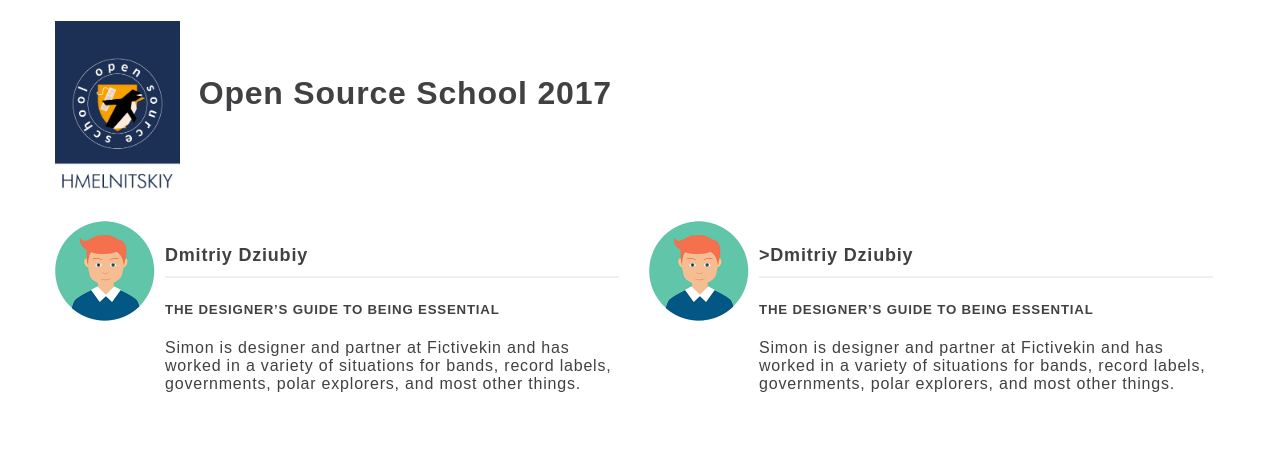
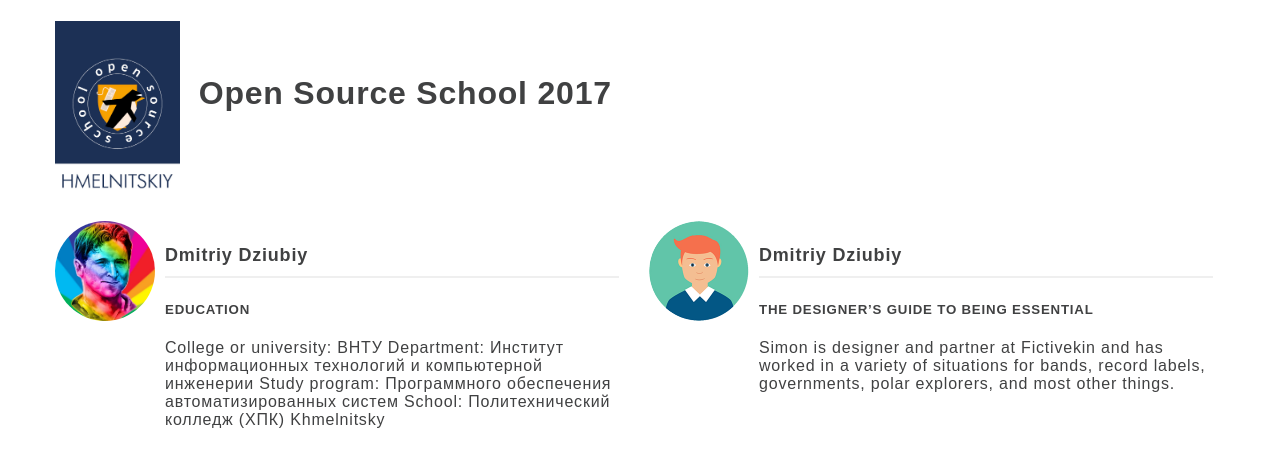
Before and after one commit to valenitin/OSS_17, a plain HTML site: page index.html in a window 1280 px wide. Drawn offline with Linux system fonts and the light colour scheme.

Commit message:
dzy commit

```diff
--- a/index.html
+++ b/index.html
@@ -21,13 +21,22 @@
                 <div class="media">
                     <div class="media-left">
                         <a href="#">
-                            <img class="media-object" src="img/speaker-1.png" alt="...">
+                            <img class="media-object" src="img/logo3.jpg" alt="..." >
                         </a>
                     </div>
                     <div class="media-body">
                         <h4 class="media-heading">Dmitriy Dziubiy</h4>
-                        <h5>THE DESIGNER’S GUIDE TO BEING ESSENTIAL</h5>
-                        <p>Simon is designer and partner at Fictivekin and has worked in a variety of situations for bands, record labels, governments, polar explorers, and most other things. </p>
+                        <h5>Education</h5>
+                        <p>
+                            College or university:
+                            ВНТУ
+                            Department:
+                            Институт информационных технологий и компьютерной инженерии
+                            Study program:
+                            Программного обеспечения автоматизированных систем
+                            School:
+                            Политехнический колледж (ХПК)
+                            Khmelnitsky</p>
                     </div>
                 </div>
             </div>
@@ -39,7 +48,7 @@
                         </a>
                     </div>
                     <div class="media-body">
-                        <h4 class="media-heading">>Dmitriy Dziubiy</h4>
+                        <h4 class="media-heading">Dmitriy Dziubiy</h4>
                         <h5>THE DESIGNER’S GUIDE TO BEING ESSENTIAL</h5>
                         <p>Simon is designer and partner at Fictivekin and has worked in a variety of situations for bands, record labels, governments, polar explorers, and most other things. </p>
                     </div>
--- a/style.css
+++ b/style.css
@@ -17,6 +17,7 @@ header .logo {
 header .logo img {
     width: 125px;
 }
+
 header h1 {
     line-height: 4.5;
 }
@@ -45,6 +46,7 @@ header h1 {
 }
 .col-md-6 .media-object {
     max-width: 100px;
+    border-radius: 100px;
 }
 .row  .media-body h5 {
     text-transform: uppercase;
```
Also changed, not shown: img/logo2.jpg (added), img/logo3.jpg (added).
